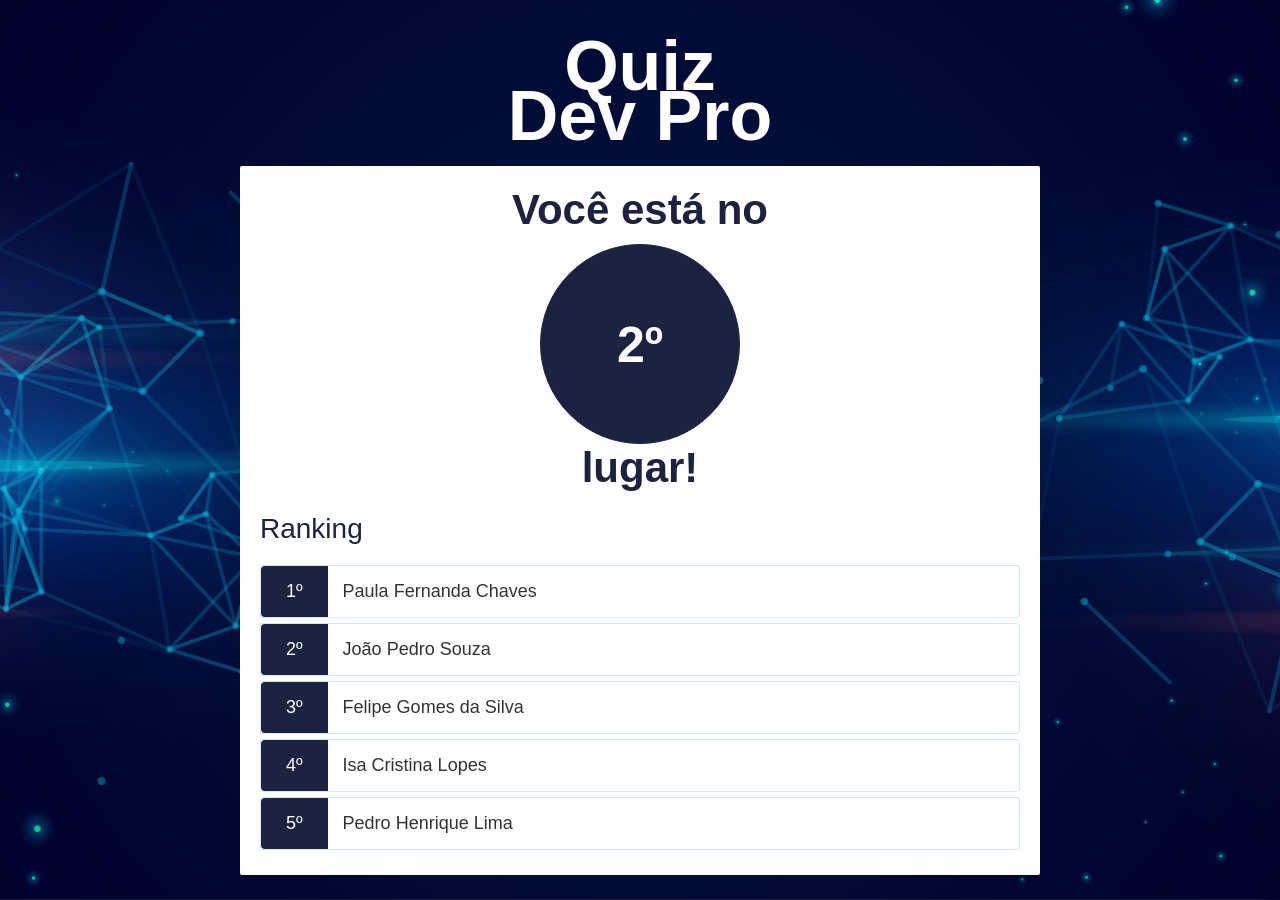
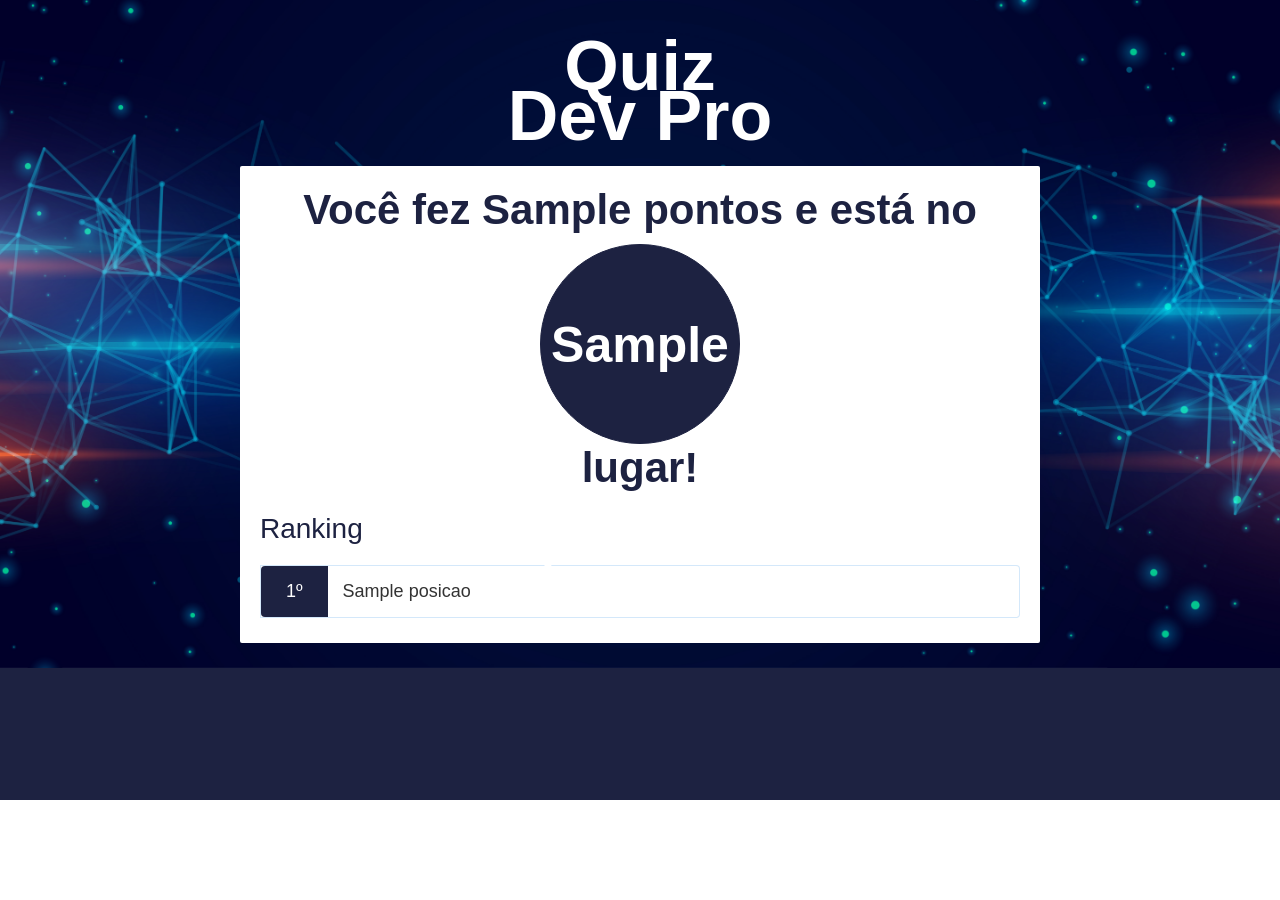
Before and after one commit to avellar1975/quiz, a Django app: template quizz/quiz/templates/quiz/classificacao.html in a window 1280 px wide. After the commit the page ends 800 px from the top, so only its background shows below. Run offline with Django 3.2, Linux system fonts and the light colour scheme; the template is opened without the code that fills it: most values are stand-ins (such as "Sample title", 1, 10 or a date in 2020); parts of the project's set-up code (start-up, migrations or seed data) failed here and were passed over.

Commit message:
Ultimas modificacoes

```diff
--- a/quizz/quiz/templates/quiz/classificacao.html
+++ b/quizz/quiz/templates/quiz/classificacao.html
@@ -20,34 +20,20 @@
                 <div id="game" class="justify-center flex-column animate-bottom hidden">
 
                     <div class="game-result">
-                        <h2>Você está no</h2>
-                        <h2 class="status-player">2º</h2>
+                        <h2>Você fez {{ pontos }} e está no</h2>
+                        <h2 class="status-player">{{ posicao }}º</h2>
                         <h2>lugar!</h2>
                     </div>
 
                     <br />
 
                     <h3>Ranking</h3>
+                    {% for posicao in ranking %}
                     <div class="choice-container">
-                        <p class="choice-prefix">1º</p>
-                        <p class="choice-text">Paula Fernanda Chaves</p>
+                        <p class="choice-prefix">{{forloop.counter}}º</p>
+                        <p class="choice-text">{{posicao.aluno__nome}}</p>
                     </div>
-                    <div class="choice-container">
-                        <p class="choice-prefix">2º</p>
-                        <p class="choice-text">João Pedro Souza</p>
-                    </div>
-                    <div class="choice-container">
-                        <p class="choice-prefix">3º</p>
-                        <p class="choice-text">Felipe Gomes da Silva</p>
-                    </div>
-                    <div class="choice-container">
-                        <p class="choice-prefix">4º</p>
-                        <p class="choice-text">Isa Cristina Lopes</p>
-                    </div>
-                    <div class="choice-container">
-                        <p class="choice-prefix">5º</p>
-                        <p class="choice-text">Pedro Henrique Lima</p>
-                    </div>
+                  {% endfor %}
 
                 </div>
 
```
Also changed, not shown: quizz/quiz/admin.py (+6 -1 lines), quizz/quiz/models.py (+19 -0 lines), quizz/quiz/templates/quiz/perguntas.html (+8 -3 lines), quizz/quiz/views.py (+40 -5 lines), quizz/quiz/migrations/0003_auto_20210115_1234.py (added).
